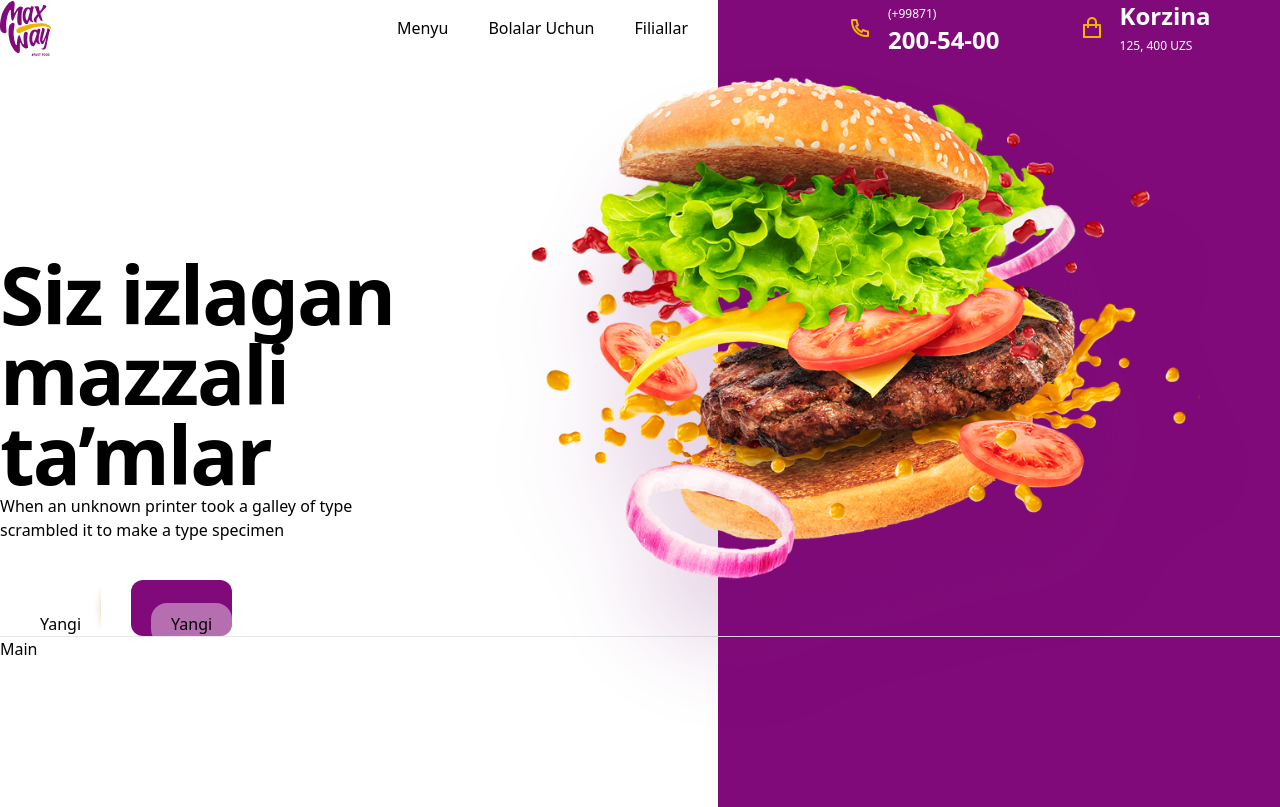
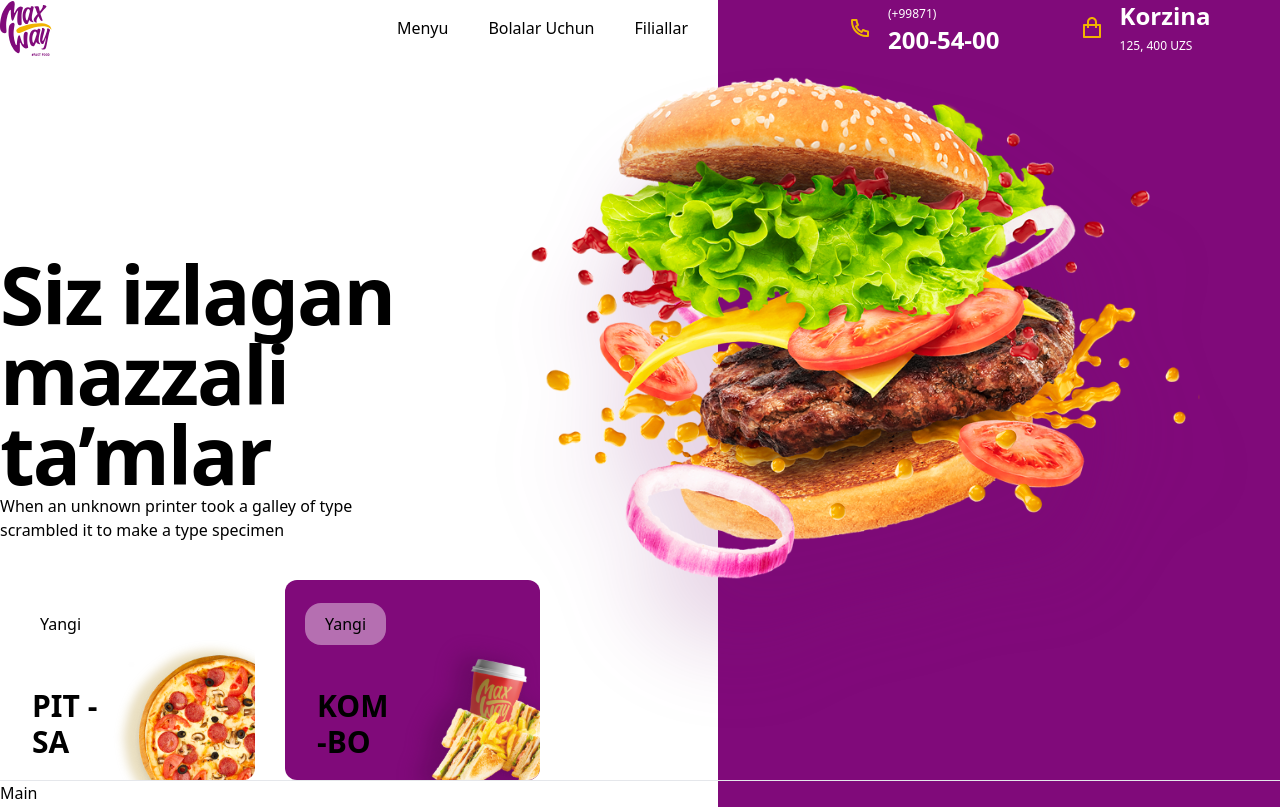
Before and after one commit to GeniusAvenue-Behruz/maxway, a React (Create React App) app: page / in a window 1280 px wide. Built offline with nearby package versions, Linux system fonts and the light colour scheme.

Commit message:
modified:   src/components/Header.js 	modified:   src/components/pizzaCard.js

```diff
--- a/src/components/Header.js
+++ b/src/components/Header.js
@@ -52,8 +52,6 @@ export const Header = () => {
             <PizzaCard
   bgColor="#FFC85C"
   nameColor="#E76A06"
-  width="255px"
-  height="200px"
   status="Yangi"
   name="Pit -sa"
   imgSrc={pizza}
@@ -62,8 +60,6 @@ export const Header = () => {
 <PizzaCard
   bgColor="#800A7A"
   nameColor="#FC96F7"
-  width="255px"
-  height="200px"
   status="Yangi"
   name="Kom -bo"
   imgSrc={kombo}
--- a/src/components/pizzaCard.js
+++ b/src/components/pizzaCard.js
@@ -1,14 +1,12 @@
 import React from 'react';
 
-const PizzaCard = ({ bgColor = '#FFC85C', nameColor = '#E76A06', width = '255px', height = '200px', status = 'Yangi', name = 'Pit -sa', imgSrc, imgAlt = 'Yangi Pizza' }) => {
+const PizzaCard = ({ bgColor = '#FFC85C',nameColor, status = 'Yangi', name = 'Pit -sa', imgSrc, imgAlt = 'Yangi Pizza' }) => {
   return (
-    <div className={`bg-[${bgColor}] w-[${width}] h-[${height}] rounded-xl pt-8 relative overflow-hidden`}>
+    <div className={`bg-[${bgColor}] w-[255px] h-[200px] rounded-xl pt-8 relative overflow-hidden`}>
       <span className='status text-base px-5 py-[10px] bg-[#ffffff69] rounded-2xl ml-5'>{status}</span>
       <div className='flex justify-between items-end absolute bottom-0'>
         <h1 className={`name pl-8 mb-5 text-[${nameColor}] text-3xl uppercase font-bold`}>
-          {name.split('-').map((line, index) => (
-            <span key={index}>{line}<br/>&nbsp;&nbsp;</span>
-          ))}
+          {name}
         </h1>
         <img className='img' src={imgSrc} alt={imgAlt} />
       </div>
@@ -16,5 +14,4 @@ const PizzaCard = ({ bgColor = '#FFC85C', nameColor = '#E76A06', width = '255px'
   );
 };
 
-
 export default PizzaCard;
```
